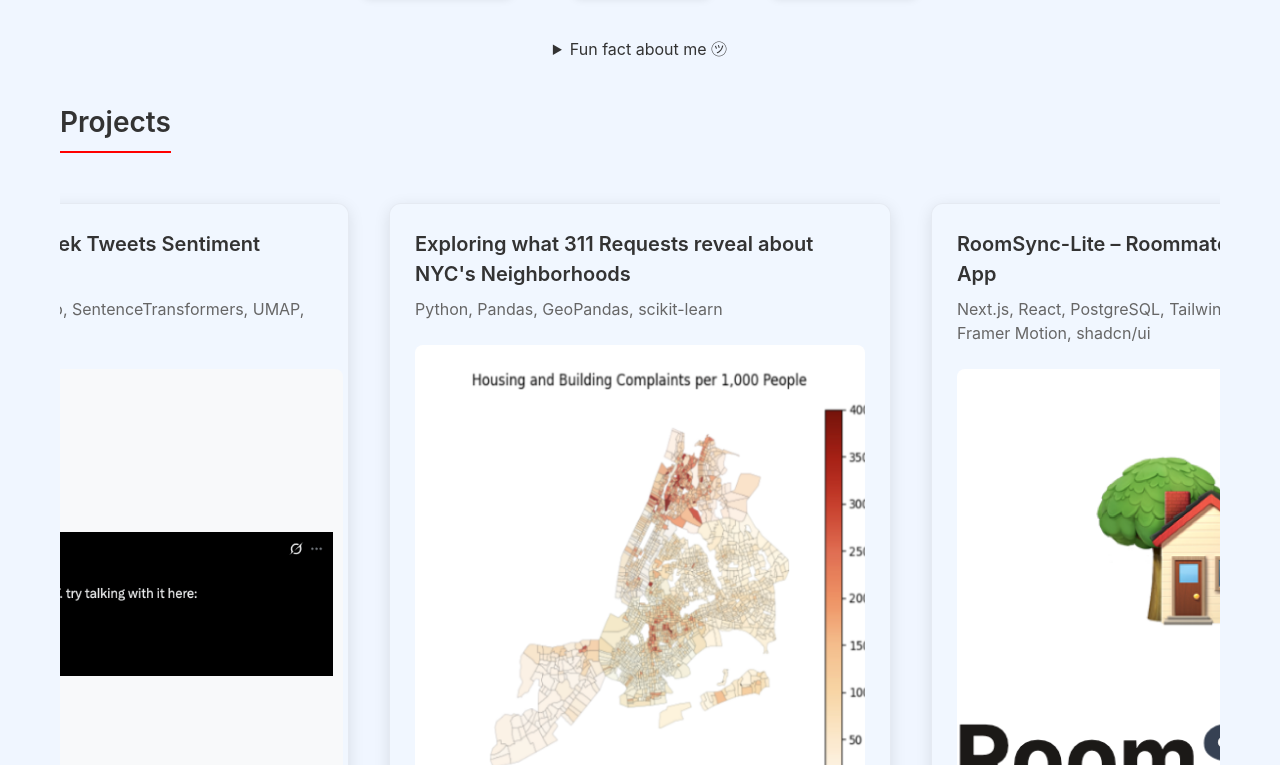
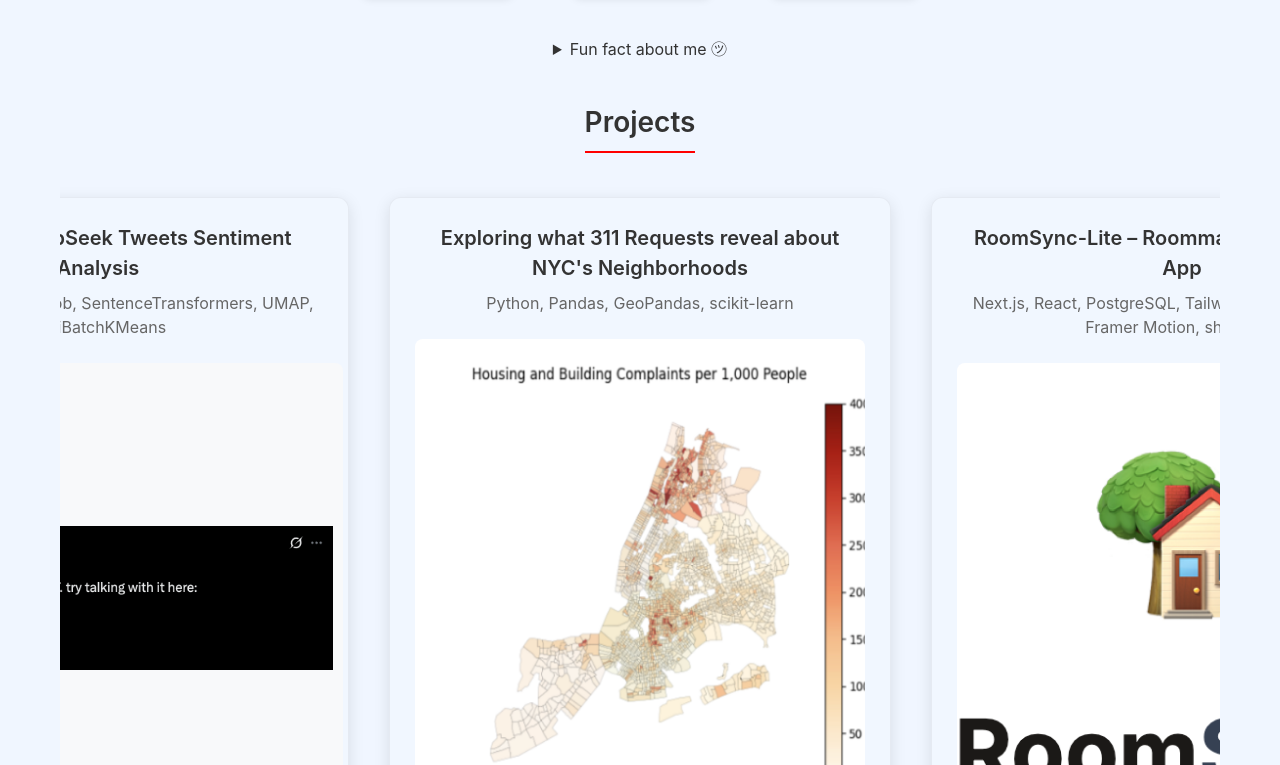
Before and after one commit to mylwzz/aboutpage, a website: page index.html in a window 1280 px wide. Shown: the part 655-1420 px from the top of the page. Drawn offline with Linux system fonts and the light colour scheme.

Commit message:
fix headers

```diff
--- a/styles.css
+++ b/styles.css
@@ -381,7 +381,7 @@ h2 {
 /* Projects section */
 #projects {
     margin: 40px 0;
-    text-align: left;
+    text-align: center;
     width: 100vw;
     position: relative;
     left: 50%;
@@ -394,8 +394,20 @@ h2 {
 }
 
 #projects h2 {
+    font-size: 28px;
+    font-weight: 600;
+    margin: 0 auto 24px;
+    color: #333;
+    border-bottom: 2px solid #FF0000;
+    padding-bottom: 8px;
+    display: inline-block;
     text-align: center;
-    margin-bottom: 30px;
+    width: fit-content;
+}
+
+.dark-mode #projects h2 {
+    color: #ffffff;
+    border-bottom-color: #FFD700;
 }
 
 .projects-grid {
```
